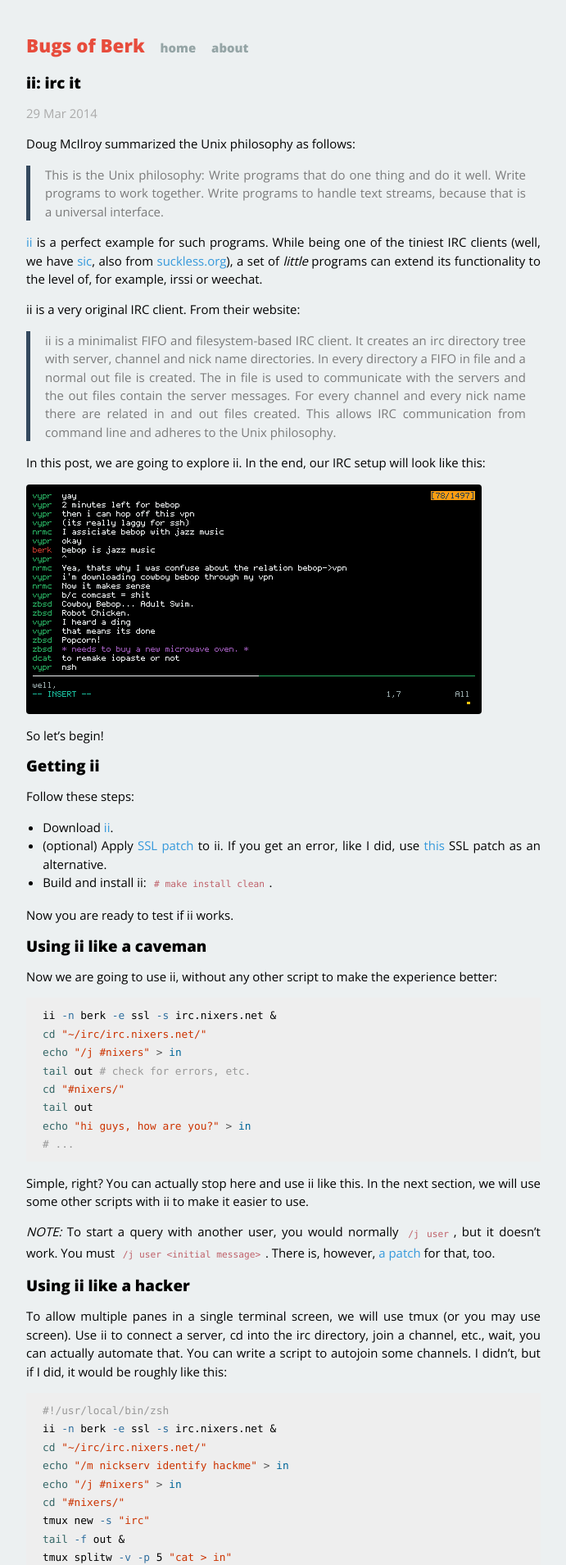
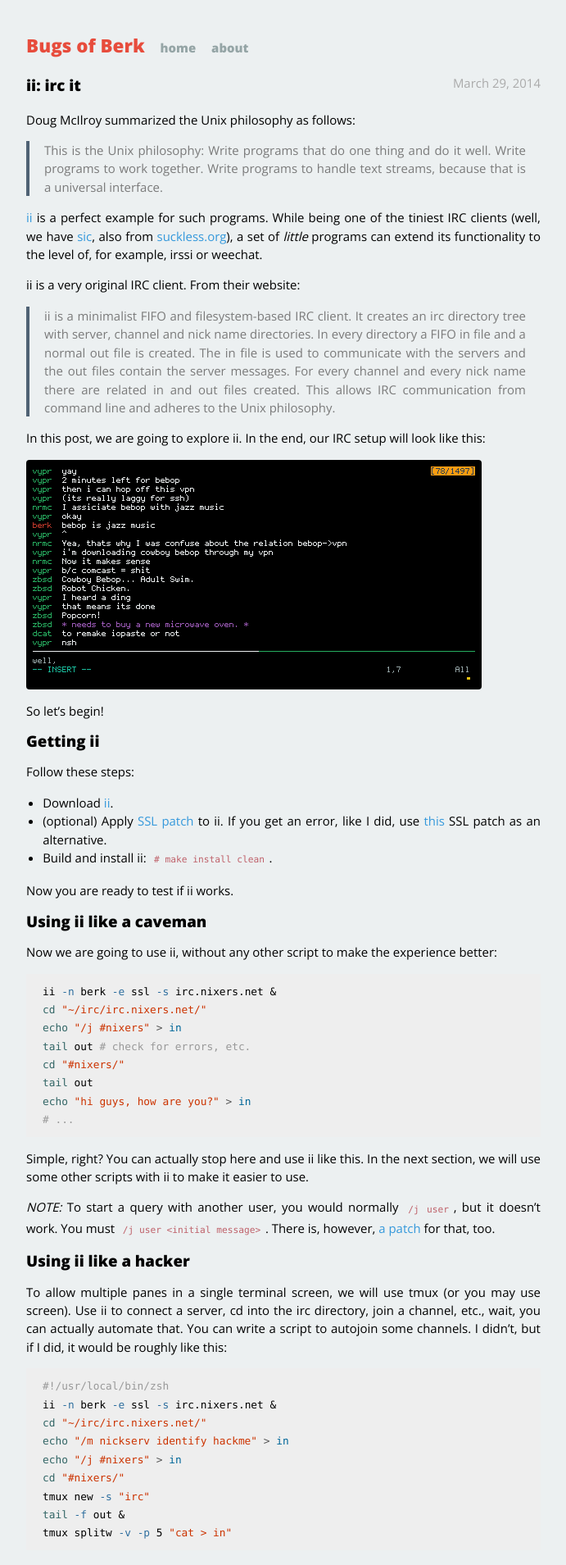
Before and after one commit to lugovskoy/lugovskoy.github.io, a Jekyll site: the page built from _posts/2014-03-29-ii-irc-it.markdown, in a window 1280 px wide. Shown: the top 1909 px of the page at 82% size, without its empty margins (294-985 px from the left). Built offline with Jekyll 4.4.1, drawn with Linux system fonts in a browser that asks for light colours; Markdown is read by kramdown in place of the engine named in the settings.

Commit message:
Blog update

```diff
--- a/_layouts/default.html
+++ b/_layouts/default.html
@@ -13,6 +13,8 @@
 <!-- Custom CSS -->
 <link rel="stylesheet" href="/css/main.css">
 <link rel="stylesheet" href="/css/normalize.css">
+<link rel="shortcut icon" href="/favicon.ico" type="image/x-icon">
+<link rel="icon" href="/favicon.ico" type="image/x-icon">
 
 </head>
 <body>
--- a/_layouts/post.html
+++ b/_layouts/post.html
@@ -1,9 +1,11 @@
 ---
 layout: default
 ---
-<h2>{{ page.title }}</h2>
-<p class="meta">{{ page.date | date_to_string }}</p>
+<div id="girizgah">
+   <div id="ptitle">{{ page.title }}</div>
+   <div id="pdate">{{ page.date | date: "%B %-d, %Y" }}</div>
+</div>
 
-<div class="post">
+<div class="post" id="bulk">
 {{ content }}
 </div>
--- a/css/main.css
+++ b/css/main.css
@@ -89,6 +89,10 @@ a:hover { color: #2980B9; }
   margin-left: 1.35em;
 }
 
+#bulk.post {
+   margin-top: 3em;
+}
+
 code,
 pre {
    font-family: Menlo, Monaco, "Courier New", monospace;
@@ -126,10 +130,12 @@ pre code {
    margin-bottom: 0;
 }
 
+/* Add blockquotes because they are awesome */
 blockquote {
    padding: 0px 18px;
    margin: 15px 0;
-   border-left: 5px solid #34495e;
+   /* border-left: 5px solid #34495e; */
+   border-left: 4px solid rgba(52, 73, 94, 0.85);
 }
 
 blockquote p {
@@ -137,6 +143,7 @@ blockquote p {
    color: #7a7a7a;
 }
 
+/* Rounded corners, aligned, etc. */
 .post img {
    border-radius: 4px;
    -webkit-border-radius: 4px;
@@ -148,7 +155,22 @@ blockquote p {
    page-break-inside: avoid;
 }
 
+
+/* This is relatively hacky. It is purposed to have some spacing at the end of the page */
 .emptiness {
    color: transparent;
    height: 2.5em;
 }
+
+/* Post title and date on the same line */
+#ptitle {
+   font-weight: bold;
+   line-height: 1.5em;
+   font-size: 125%;
+   float: left;
+}
+
+#pdate {
+   color: #AAA;
+   float: right;
+}
```
Also changed, not shown: favicon.ico (added).
